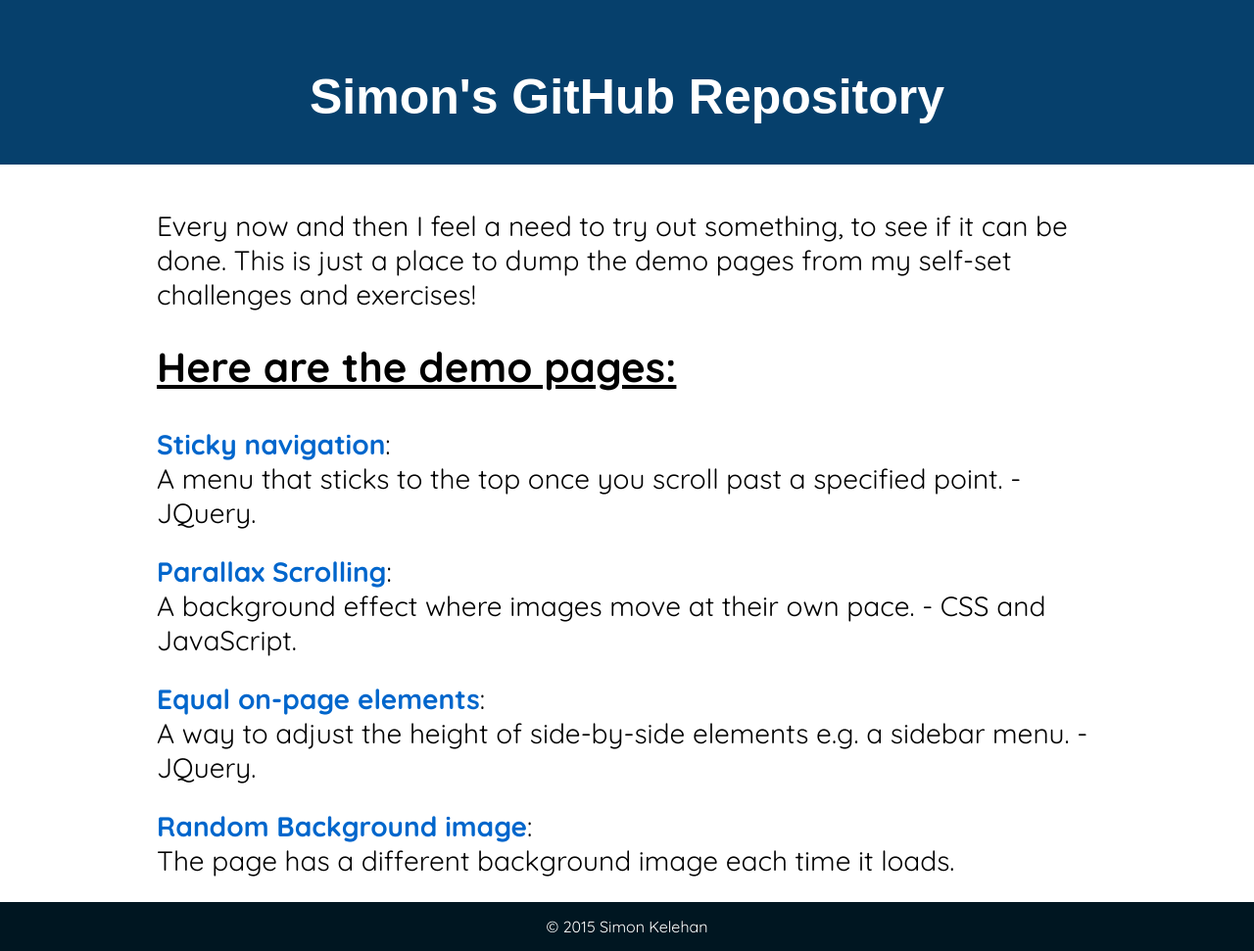
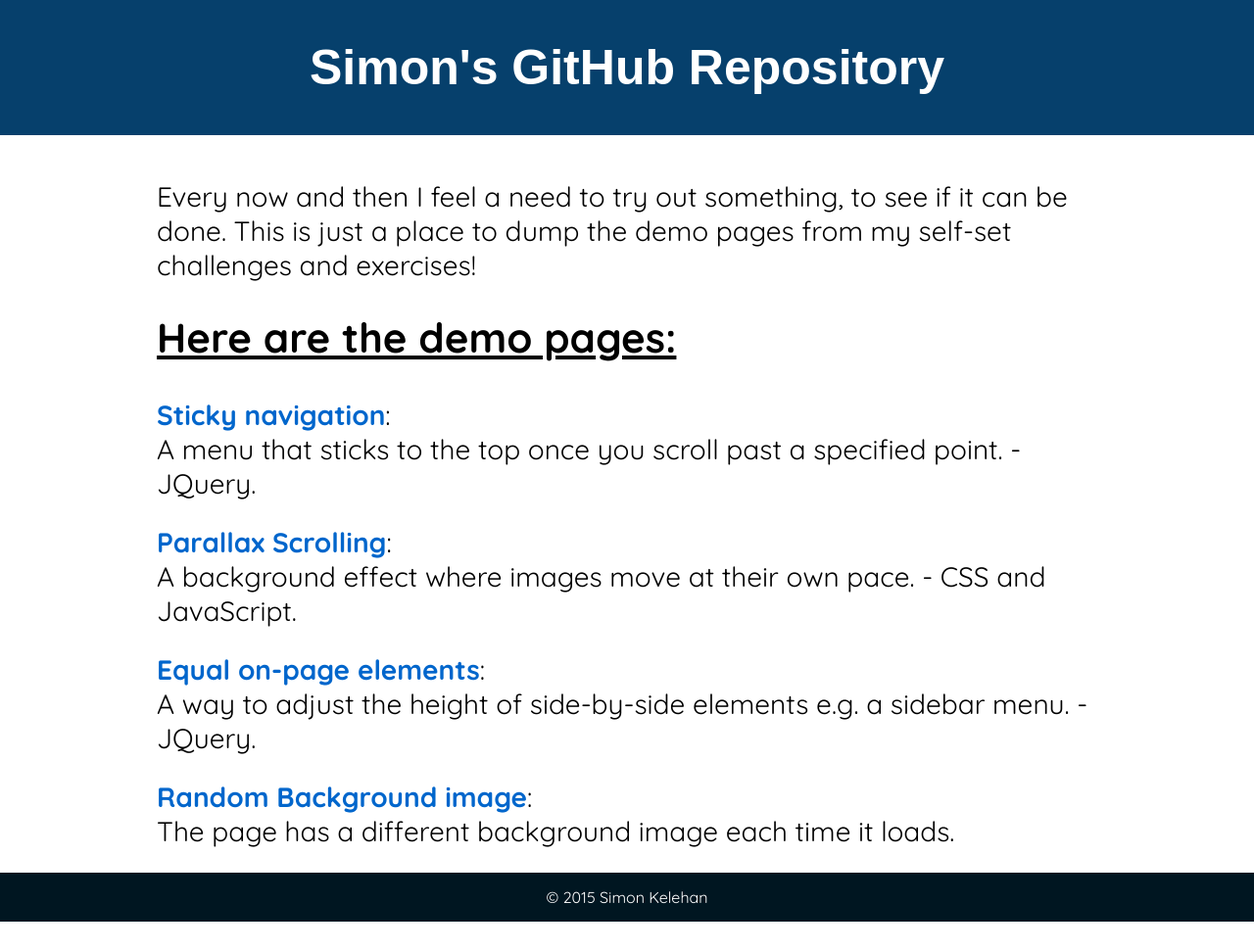
Before and after one commit to simonxlk/simonxlk.github.io, a plain HTML site: page index.html in a window 1280 px wide. Shown: the whole page at 98% size. After the commit the page ends 941 px from the top, so only its background shows below. Drawn offline with Linux system fonts and the light colour scheme; a web font is replaced by a local one.

Commit message:
some changes

```diff
--- a/style.css
+++ b/style.css
@@ -34,6 +34,7 @@ a:hover {text-decoration:underline;}
 	font-size:50px;
 	text-align:center;
 	color:#fff;
+	margin-top:0px;
 }
 h2 {margin-top:30px;}
 p {
```
